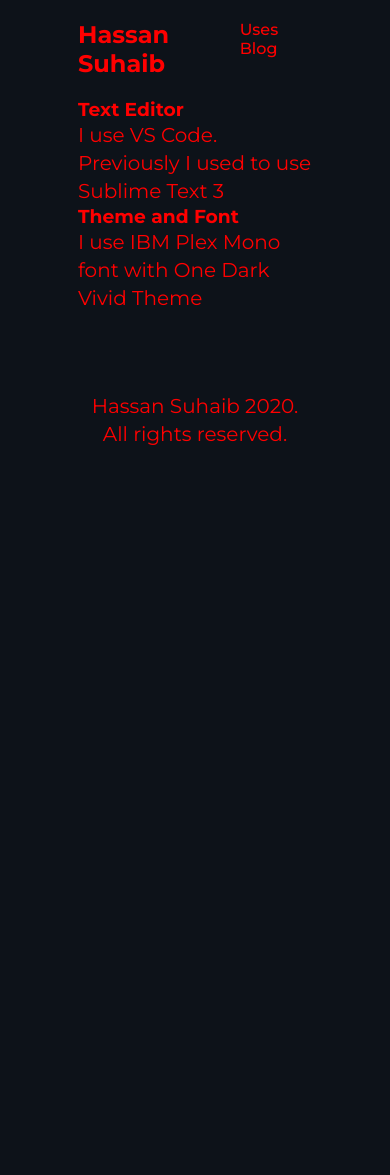
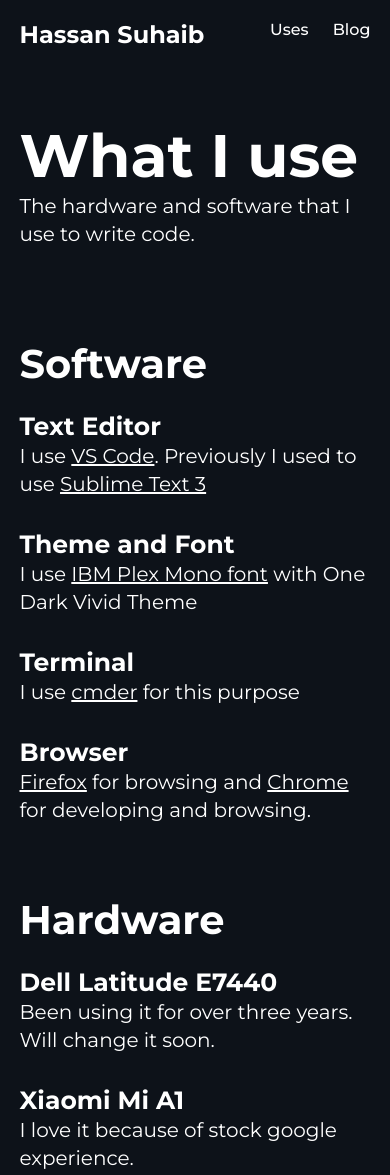
Before and after one commit to hassansuhaib/my-personal-website, a plain HTML site: page uses.html in a window 390 px wide. Shown: the top 1175 px of the page. Before the commit the page ends 844 px from the top, so only its background shows below. Drawn offline with Linux system fonts and the light colour scheme.

Commit message:
working condition

```diff
--- a/styles/styles.css
+++ b/styles/styles.css
@@ -27,7 +27,7 @@
 
 .main-content {
     align-self: center;
-    width: 70%;
+    width: 1000px;
 }
 
 nav {
@@ -69,7 +69,8 @@
 /* Header Styling */
 
 #heading {
-    font-size: 60px;
+    font-size: 80px;
+    padding: 40px 0;
 }
 
 .banner {
@@ -96,6 +97,7 @@
 
 #about-me {
     margin-top: 80px;
+    width: 100%;
 }
 
 #about-para {
@@ -111,18 +113,18 @@
 .learning {
     display: flex;
     flex-wrap: wrap;
-    margin-top: 30px;
+    margin-top: 50px;
 }
 
 .part-II {
-    margin-top: 30px;
+    margin-top: 50px;
 }
 
 .plan-to-learn {
     display: flex;
     flex-wrap: wrap;
     margin-top: 30px;
-    width: 80%;
+    width: 100%;
 }
 
 svg {
@@ -163,6 +165,10 @@
     margin-top: 30px;
 }
 
+#email {
+    font-size: 18px;
+}
+
 /* Footer Styling */
 
 footer {
@@ -171,13 +177,81 @@
     margin-top: 40px;
 }
 
-/* Large Laptops */
+#footer-content {
+    font-size: 15px;
+}
+
+/* "Uses.html" specific styling */
+
+#use-heading {
+    font-size: 60px;
+}
+
+.use-top {
+    padding: 50px 0;
+}
+
+.use-content h2 {
+    font-size: 40px;
+}
+
+.use-content h3 {
+    font-size: 25px;
+}
+
+.name-item {
+    margin-top: 30px;
+}
+
+.software {
+    margin-top: 50px;
+    margin-bottom: 20px;
+}
+
+.hardware {
+    margin-top: 80px;
+    margin-bottom: 50px;
+}
 
 @media only screen and (max-width: 1200px) {
     .main-content {
-        width: 60%;
+        width: 800px;
     }
-    * {
-        color: red;
+    #heading {
+        font-size: 60px;
+        padding: 30px 0;
     }
 }
+
+@media only screen and (max-width: 992px) {
+    .main-content {
+        width: 600px;
+    }
+    #heading {
+        font-size: 60px;
+        padding: 20px 0;
+    }
+}
+
+@media only screen and (max-width: 768px) {
+    .main-content {
+        width: 500px;
+    }
+    #heading {
+        font-size: 40px;
+        padding: 10px 0;
+    }
+}
+
+@media only screen and (max-width: 600px) {
+    .main-content {
+        width: 90%;
+    }
+    #heading {
+        font-size: 40px;
+        padding: 0;
+    }
+    .use-content{
+        line-height: 2rem;
+    }
+}
--- a/uses.html
+++ b/uses.html
@@ -25,13 +25,41 @@
         </header>
         <main>
             <section id="uses">
-                <div id="text-editor">
-                    <h3>Text Editor</h3>
-                    <p>I use VS Code. Previously I used to use Sublime Text 3</p>
+                <div class="use-top">
+                    <h1 id="use-heading">What I use</h1>
+                    <p>The hardware and software that I use to write code.</p>
                 </div>
-                <div id="theme-font">
-                    <h3>Theme and Font</h3>
-                    <p>I use IBM Plex Mono font with One Dark Vivid Theme</p>
+                <div class="use-content">
+                    <div class="software">
+                        <h2>Software</h2>
+                        <div id="text-editor" class="name-item">
+                            <h3>Text Editor</h3>
+                            <p>I use <a href="https://code.visualstudio.com/" target="_blank">VS Code</a>. Previously I used to use <a href="https://www.sublimetext.com/3" target="_blank">Sublime Text 3</a></p>
+                        </div>
+                        <div id="theme-font" class="name-item">
+                            <h3>Theme and Font</h3>
+                            <p>I use <a href="https://fonts.google.com/specimen/IBM+Plex+Mono" target="_blank">IBM Plex Mono font</a> with One Dark Vivid Theme</p>
+                        </div>
+                        <div id="terminal" class="name-item">
+                            <h3>Terminal</h3>
+                            <p>I use <a href="https://cmder.net/" target="_blank">cmder</a> for this purpose</p>
+                        </div>
+                        <div id="browser" class="name-item">
+                            <h3>Browser</h3>
+                            <p><a href="https://www.mozilla.org/en-US/exp/firefox/new/" target="_blank">Firefox</a> for browsing and <a href="https://www.google.com/chrome/" target="_blank">Chrome</a> for developing and browsing.</p>
+                        </div>
+                    </div>
+                    <div class="hardware">
+                        <h2>Hardware</h2>
+                        <div id="laptop" class="name-item">
+                            <h3>Dell Latitude E7440</h3>
+                            <p>Been using it for over three years. Will change it soon.</p>
+                        </div>
+                        <div id="phone" class="name-item">
+                            <h3>Xiaomi Mi A1</h3>
+                            <p>I love it because of stock google experience.</p>
+                        </div>
+                    </div>
                 </div>
             </section>
         </main>
```
Also changed, not shown: index.html (+1 -3 lines).
